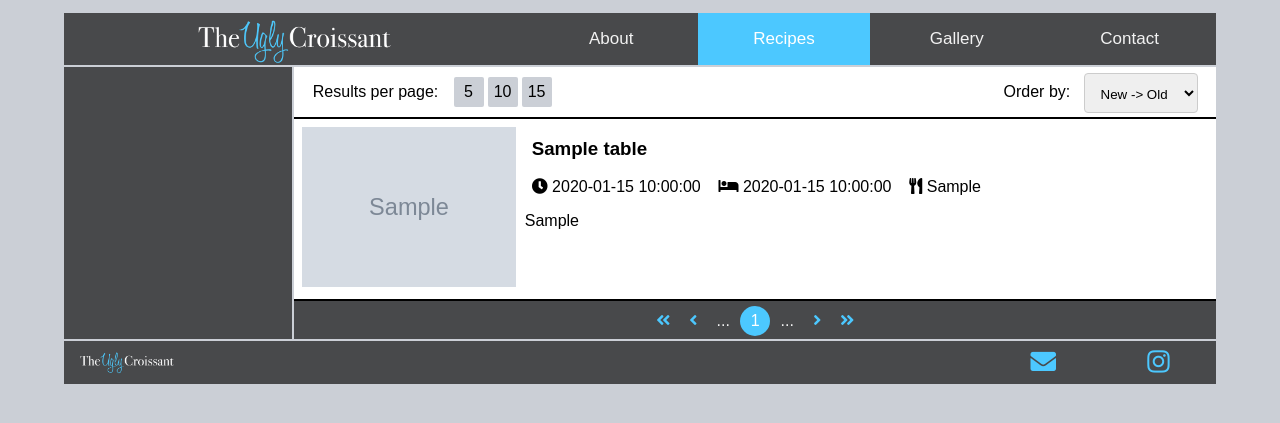
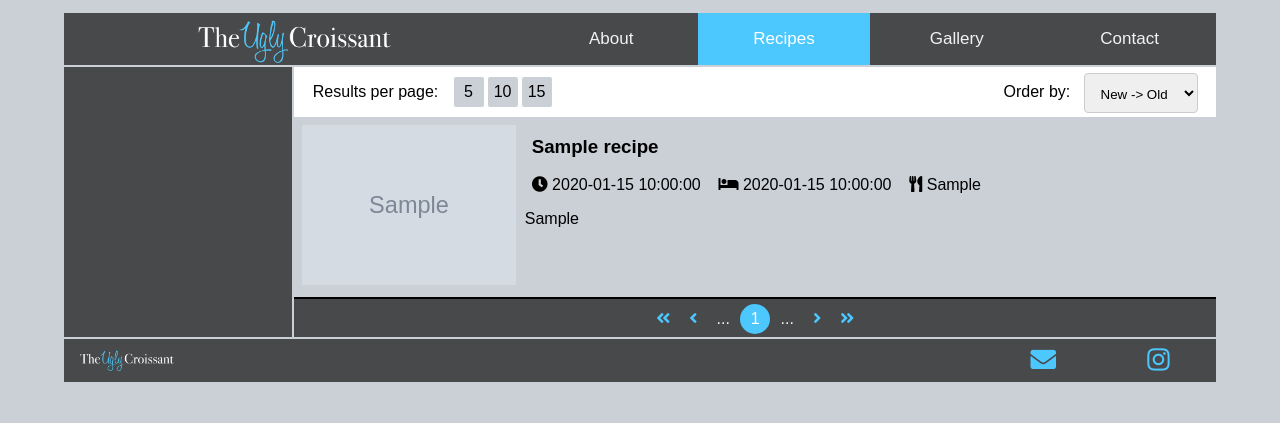
Before and after one commit to blackcardamom/tuc_old_dist, a PHP site: page /search_results.php in a window 1280 px wide. Shown: the top 423 px of the page. Run offline with PHP 8.4, Linux system fonts and the light colour scheme; tables that the repository leaves empty or names only in its code hold one stand-in row (values such as "Sample post"); grey boxes marked "Sample" are stand-in pictures; some libraries are stand-ins or nearby versions.

Commit message:
Changed back to recipes tables

```diff
--- a/search_results.php
+++ b/search_results.php
@@ -13,16 +13,16 @@
 
     switch ($_GET['order']) {
         case 0:
-            $query = "SELECT * FROM MOCK_TABLE ORDER BY date_published DESC";
+            $query = "SELECT * FROM recipes ORDER BY date_published DESC";
             break;
         case 1:
-            $query = "SELECT * FROM MOCK_TABLE ORDER BY date_published ASC";
+            $query = "SELECT * FROM recipes ORDER BY date_published ASC";
             break;
         case 2:
-            $query = "SELECT * FROM MOCK_TABLE ORDER BY title ASC";
+            $query = "SELECT * FROM recipes ORDER BY title ASC";
             break;
         case 3:
-            $query = "SELECT * FROM MOCK_TABLE ORDER BY title DESC";
+            $query = "SELECT * FROM recipes ORDER BY title DESC";
             break;
         default:
             echo "<h1 style='text-align:center; background-color:white; margin:0; padding:30px;'>Sorry we are currently experiencing technical issues.</h1>";
@@ -31,7 +31,7 @@
 
     // SWITCH TO PDO IF ADDING SEARCH PARAMTERS
 
-    $count_query = "SELECT COUNT(*) FROM MOCK_TABLE";
+    $count_query = "SELECT COUNT(*) FROM recipes";
     $stmt = $pdo_conn->query($count_query);
     $stmt->execute();
     $total_posts = $stmt->fetch()['COUNT(*)'];
@@ -87,7 +87,7 @@
             $card_img = $row['card_img'];
 
             $recipe_card =
-            '<div class="recipe_card">
+            '<div class="post_card">
                 <div class="recipe_card_img"><a href="recipe_view.php?id='.$id.'"><img src="'.$card_img.'" alt="'.$title.'"></a></div>
                 <div class="recipe_card_title_info">
                     <a href="recipe_view.php?id='.$id.'"><h3>'.$title.'</h3></a>
```
